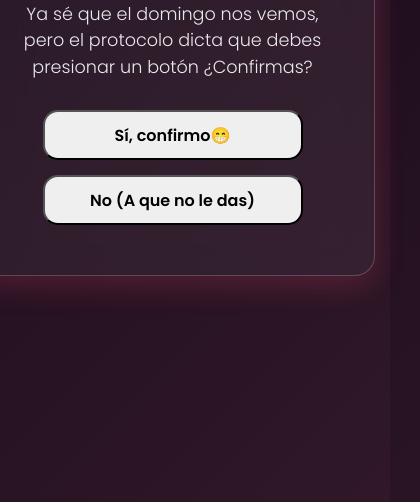
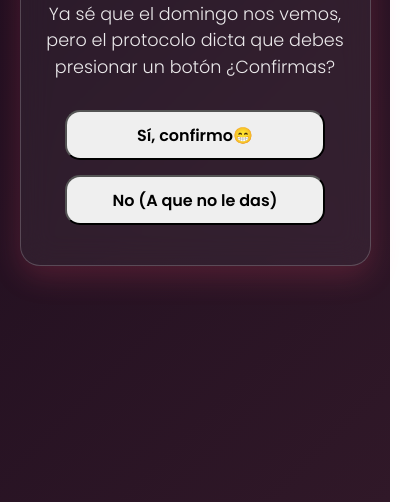
Before and after one commit to Diego6rd/Adri, a plain HTML site: page index.html in a window 390 px wide. Shown: the part 342-844 px from the top of the page, 420 px wide, since content can reach past the window. Drawn offline with Linux system fonts and the light colour scheme.

Commit message:
Centro arreglado
Adjusted layout properties for better centering and responsiveness.

```diff
--- a/css/style.css
+++ b/css/style.css
@@ -10,10 +10,15 @@ body {
     background: linear-gradient(135deg, #1a0b1c 0%, #301828 100%);
     font-family: 'Poppins', sans-serif;
     color: white;
+
+    /* 🔥 CENTRADO TOTAL CORREGIDO 🔥 */
     display: flex;
-    justify-content: center;
-    align-items: center;
-    height: 100vh;
+    justify-content: center; /* Centra horizontal */
+    align-items: center;     /* Centra vertical */
+    min-height: 100vh;       /* Usa al menos el alto de la pantalla */
+    width: 100vw;            /* Asegura el ancho total */
+    margin: 0;
+    padding: 0;
     overflow: hidden;
 }
 
@@ -21,13 +26,22 @@ body {
     background: rgba(255, 255, 255, 0.05);
     backdrop-filter: blur(15px);
     border-radius: 20px;
-    padding: 50px 40px;
+
+    /* 📱 AJUSTE DE ESPACIOS 📱 */
+    padding: 40px 25px;   /* Menos espacio a los lados, más arriba y abajo */
     text-align: center;
-    width: 450px;
-    max-width: 90%;
+
+    /* 📏 ANCHOS INTELIGENTES 📏 */
+    width: 90%;           /* Ocupa casi todo el ancho en cel */
+    min-width: 320px;     /* NO dejes que se haga más flaca que esto */
+    max-width: 420px;     /* Un tamaño perfecto para PC */
+
+    margin: 20px auto;    /* Esto la centra solita en el eje X */
+
     box-shadow: 0 10px 30px rgba(255, 77, 109, 0.2);
     border: 1px solid rgba(255, 255, 255, 0.2);
     border-top: 4px solid rgba(255, 255, 255, 0.8);
+    box-sizing: border-box; /* IMPRESCINDIBLE para que el padding no sume al ancho */
 }
 
 h1 {
```
